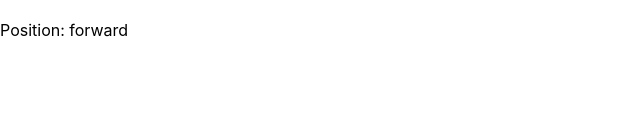
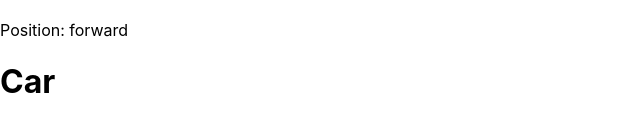
Before and after one commit to aharri64/React-hello-world, a React (Create React App) app: page / in a window 1280 px wide. Shown: the part 491-622 px from the top of the page, without its empty margins (0-640 px from the left). Built offline with nearby package versions, Linux system fonts and the light colour scheme.

Commit message:
Classes: learned about class in Car.js

```diff
--- a/src/App.js
+++ b/src/App.js
@@ -1,5 +1,6 @@
 import Animal from './Animal'
 import Human from './Human'
+import Car from './Car'
 
 function App() {
   return (
@@ -9,6 +10,7 @@ function App() {
       <Animal animal="cat" name="Garfield"/>
       <h1>Humans</h1>
       <Human name="Amir" location="Denver, CO"/>
+      <Car />
     </div>
   );
 }
--- /dev/null
+++ b/src/Car.js
@@ -0,0 +1,15 @@
+//* ------- A Class Based component -------- *\\
+
+import React, { Component } from 'react';
+
+class Car extends Component {
+    render() {
+        return (
+            <div>
+                <h1>Car</h1>
+            </div>
+        )
+    }
+}
+
+export default Car;
```
